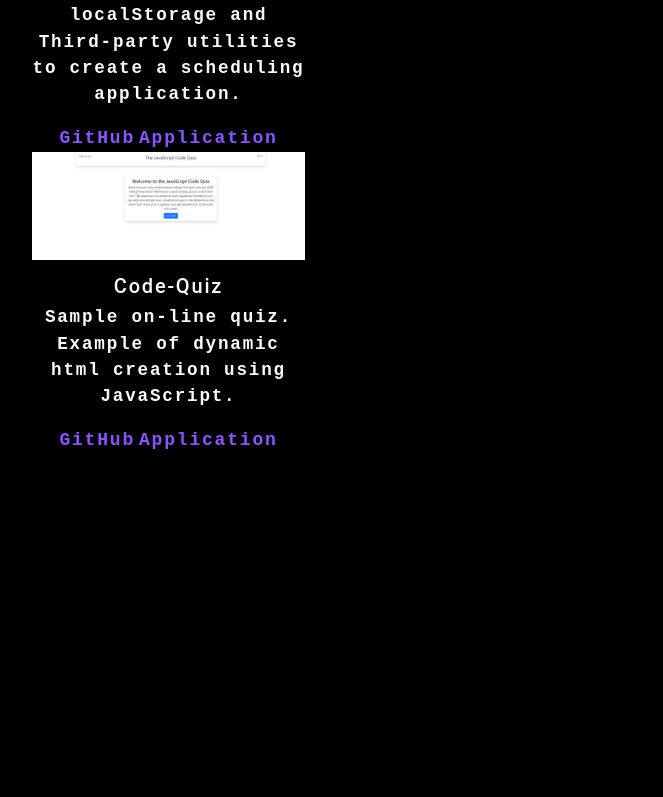
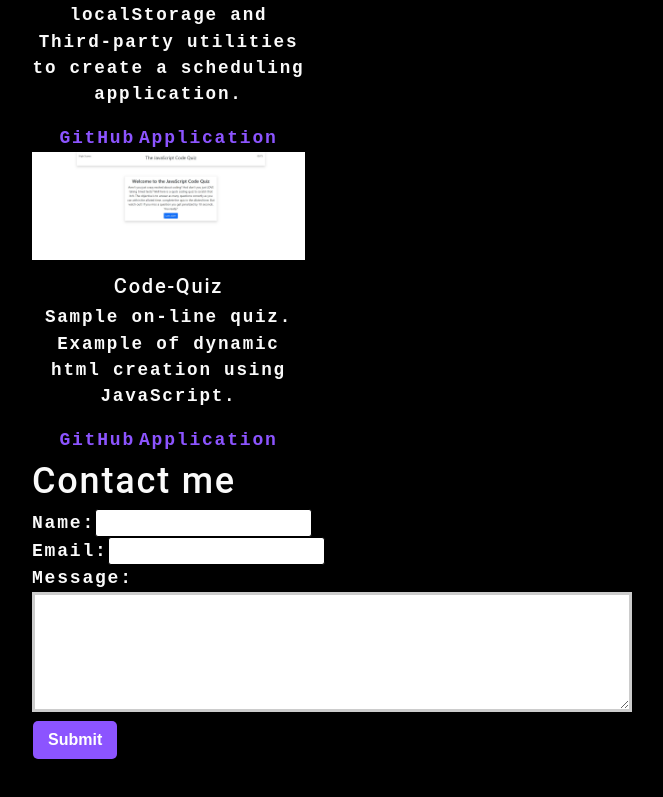
Before and after one commit to roo116/portfolio-react, a React (Create React App) app: page / in a window 1280 px wide. Shown: the part 2460-3257 px from the top of the page, without its empty margins (62-725 px from the left). Before the commit the page ends 2964 px from the top, so only its background shows below. Built offline with nearby package versions, Linux system fonts and the light colour scheme.

Commit message:
created contact form

```diff
--- a/src/App.js
+++ b/src/App.js
@@ -2,6 +2,7 @@ import React, { useState } from "react";
 import Nav from "./components/Nav";
 import About from "./components/About";
 import Portfolio from "./components/Portfolio";
+import ContactForm from "./components/Contact";
 
 function App() {
   const [categories] = useState([{ name: "My Work" }, { name: "Resume" }]);
@@ -17,6 +18,7 @@ function App() {
       <main>
         <About></About>
         <Portfolio></Portfolio>
+        <ContactForm></ContactForm>
       </main>
     </div>
   );
--- a/src/components/Contact/index.js
+++ b/src/components/Contact/index.js
@@ -1,13 +1,54 @@
-import React from "react";
+import React, { useState } from "react";
 
 function ContactForm() {
+  const [formState, setFormState] = useState({
+    name: "",
+    email: "",
+    message: "",
+  });
+  const { name, email, message } = formState;
+
+  function handleChange(e) {
+    setFormState({ ...formState, [e.target.name]: e.target.value });
+  }
+
+  function handleSubmit(e) {
+    e.preventDefault();
+    console.log(formState);
+  }
+
   return (
     <section>
       <h1>Contact me</h1>
-      <form id="contact">
-        {/* name input */}
-        {/* email input */}
-        {/* message text area */}
+      <form id="contact" onSubmit={handleSubmit}>
+        <div>
+          <label htmlFor="name">Name:</label>
+          <input
+            type="text"
+            defaultValue={name}
+            onChange={handleChange}
+            name="name"
+          />
+        </div>
+        <div>
+          <label htmlFor="email">Email:</label>
+          <input
+            type="text"
+            defaultValue={email}
+            onChange={handleChange}
+            name="email"
+          />
+        </div>
+        <div>
+          <label htmlFor="message">Message:</label>
+          <textarea
+            name="message"
+            defaultValue={message}
+            onChange={handleChange}
+            rows="5"
+          />
+        </div>
+        <button type="submit">Submit</button>
       </form>
     </section>
   );
```
